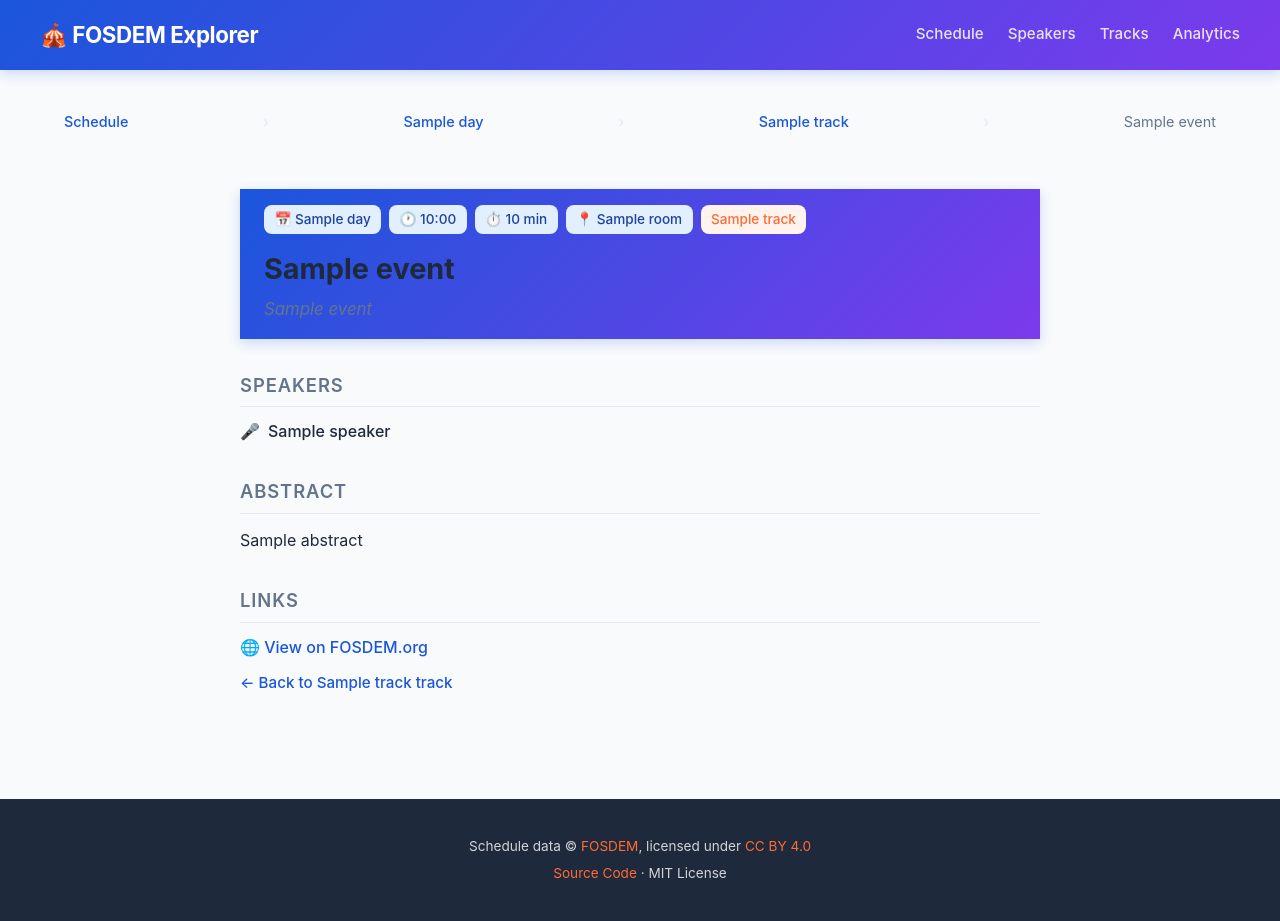
After one commit to HenryPenton/fosdem-atlas, a FastAPI app: template src/templates/event.html in a window 1280 px wide. The commit adds this page. Run offline with FastAPI, Linux system fonts and the light colour scheme; the template is opened without the code that fills it: most values are stand-ins (such as "Sample title", 1, 10 or a date in 2020).

Commit message:
Add event detail page with backend support and styling updates

```diff
--- a/src/domain/ports.py
+++ b/src/domain/ports.py
@@ -29,6 +29,8 @@ class EventRepository(Protocol):
         self, day: str, track: str
     ) -> list[dict[str, str | int | datetime]]: ...
 
+    def get_event_by_id(self, event_id: str) -> dict[str, str | int | datetime] | None: ...
+
     def get_speakers_for_event(self, event_id: str) -> list[dict[str, str]]: ...
 
     def filter_events(
--- a/src/static/css/style.css
+++ b/src/static/css/style.css
@@ -616,3 +616,129 @@ footer p {
     border-radius: 6px;
     margin-left: 0.4rem;
 }
+
+/* Clickable event title links */
+.event-title-link {
+    color: inherit;
+    text-decoration: none;
+}
+
+.event-title-link:hover {
+    color: var(--primary-color);
+    text-decoration: underline;
+}
+
+/* Event detail page */
+.event-detail {
+    max-width: 800px;
+    margin: 0 auto;
+    padding: 2rem 0;
+}
+
+.event-detail-header {
+    margin-bottom: 2rem;
+}
+
+.event-detail-meta {
+    display: flex;
+    flex-wrap: wrap;
+    gap: 0.5rem;
+    margin-bottom: 1rem;
+}
+
+.event-badge {
+    display: inline-block;
+    background: var(--primary-light);
+    color: var(--primary-dark);
+    font-size: 0.85rem;
+    font-weight: 500;
+    padding: 0.25rem 0.65rem;
+    border-radius: 8px;
+}
+
+.track-badge {
+    background: var(--secondary-light);
+    color: var(--secondary-color);
+}
+
+.event-detail-title {
+    font-size: 1.8rem;
+    font-weight: 700;
+    line-height: 1.3;
+    margin-bottom: 0.5rem;
+    color: var(--text-color);
+}
+
+.event-detail-subtitle {
+    font-size: 1.05rem;
+    color: var(--text-muted);
+    font-style: italic;
+}
+
+.event-detail-speakers,
+.event-detail-abstract,
+.event-detail-links {
+    margin-bottom: 2rem;
+}
+
+.event-detail-speakers h2,
+.event-detail-abstract h2,
+.event-detail-links h2 {
+    font-size: 1.15rem;
+    font-weight: 600;
+    color: var(--text-muted);
+    text-transform: uppercase;
+    letter-spacing: 0.05em;
+    margin-bottom: 0.75rem;
+    padding-bottom: 0.4rem;
+    border-bottom: 1px solid var(--border-color);
+}
+
+.speaker-list {
+    list-style: none;
+    display: flex;
+    flex-direction: column;
+    gap: 0.5rem;
+}
+
+.speaker-item {
+    display: flex;
+    align-items: center;
+    gap: 0.5rem;
+    font-size: 1rem;
+}
+
+.speaker-name {
+    font-weight: 500;
+}
+
+.abstract-body {
+    line-height: 1.75;
+    color: var(--text-color);
+    white-space: pre-wrap;
+}
+
+.detail-links-list {
+    list-style: none;
+    display: flex;
+    flex-direction: column;
+    gap: 0.6rem;
+}
+
+.detail-link {
+    display: inline-flex;
+    align-items: center;
+    gap: 0.4rem;
+    color: var(--primary-color);
+    text-decoration: none;
+    font-weight: 500;
+    font-size: 0.95rem;
+}
+
+.detail-link:hover {
+    text-decoration: underline;
+}
+
+.fosdem-link {
+    font-size: 1rem;
+}
--- /dev/null
+++ b/src/templates/event.html
@@ -0,0 +1,69 @@
+{% extends "base.html" %}
+
+{% block content %}
+<div class="container">
+    <nav class="breadcrumb">
+        <a href="/">Schedule</a> <span class="sep">&rsaquo;</span>
+        <a href="/day/{{ event.day }}">{{ event.day }}</a> <span class="sep">&rsaquo;</span>
+        <a href="/day/{{ event.day }}/track/{{ event.track }}">{{ event.track }}</a>
+        <span class="sep">&rsaquo;</span>
+        <span>{{ event.title }}</span>
+    </nav>
+
+    <article class="event-detail">
+        <header class="event-detail-header">
+            <div class="event-detail-meta">
+                <span class="event-badge">📅 {{ event.day }}</span>
+                <span class="event-badge">🕐 {{ event.start_time.strftime('%H:%M') }}</span>
+                <span class="event-badge">⏱️ {{ event.duration_minutes }} min</span>
+                <span class="event-badge">📍 {{ event.room }}</span>
+                <span class="event-badge track-badge">{{ event.track }}</span>
+            </div>
+            <h1 class="event-detail-title">{{ event.title }}</h1>
+            {% if event.subtitle %}
+            <p class="event-detail-subtitle">{{ event.subtitle }}</p>
+            {% endif %}
+        </header>
+
+        {% if speakers %}
+        <section class="event-detail-speakers">
+            <h2>Speakers</h2>
+            <ul class="speaker-list">
+                {% for speaker in speakers %}
+                <li class="speaker-item">
+                    <span class="speaker-icon">🎤</span>
+                    <span class="speaker-name">{{ speaker.name }}</span>
+                </li>
+                {% endfor %}
+            </ul>
+        </section>
+        {% endif %}
+
+        {% if event.abstract %}
+        <section class="event-detail-abstract">
+            <h2>Abstract</h2>
+            <div class="abstract-body">{{ event.abstract }}</div>
+        </section>
+        {% endif %}
+
+        <section class="event-detail-links">
+            <h2>Links</h2>
+            <ul class="detail-links-list">
+                {% if event.fosdem_url %}
+                <li>
+                    <a href="{{ event.fosdem_url }}" target="_blank" rel="noopener noreferrer"
+                       class="detail-link fosdem-link">
+                        🌐 View on FOSDEM.org
+                    </a>
+                </li>
+                {% endif %}
+                <li>
+                    <a href="/day/{{ event.day }}/track/{{ event.track }}" class="detail-link">
+                        ← Back to {{ event.track }} track
+                    </a>
+                </li>
+            </ul>
+        </section>
+    </article>
+</div>
+{% endblock %}
--- a/src/templates/partials/search_results.html
+++ b/src/templates/partials/search_results.html
@@ -12,7 +12,7 @@
     <div class="event-list">
         {% for event in events %}
         <div class="event-card">
-            <h3>{{ event.title }}</h3>
+            <h3><a href="/event/{{ event.id }}" class="event-title-link">{{ event.title }}</a></h3>
             {% if event.abstract %}
             <p class="event-abstract">{{ event.abstract | truncate(160) }}</p>
             {% endif %}
--- a/src/templates/track.html
+++ b/src/templates/track.html
@@ -19,7 +19,7 @@
         <div class="event-card">
             <div class="event-time-badge">{{ event.start_time.strftime('%H:%M') }}</div>
             <div class="event-body">
-                <h3>{{ event.title }}</h3>
+                <h3><a href="/event/{{ event.id }}" class="event-title-link">{{ event.title }}</a></h3>
                 {% if event.subtitle %}
                 <p class="subtitle">{{ event.subtitle }}</p>
                 {% endif %}
```
Also changed, not shown: ROADMAP.md (+3 -3 lines), src/adapters/persistence/duckdb_connection.py (+2 -9 lines), src/adapters/persistence/duckdb_repository.py (+30 -2 lines), src/adapters/web/app.py (+18 -0 lines), tests/test_repository.py (+27 -0 lines), tests/test_web.py (+31 -0 lines).
